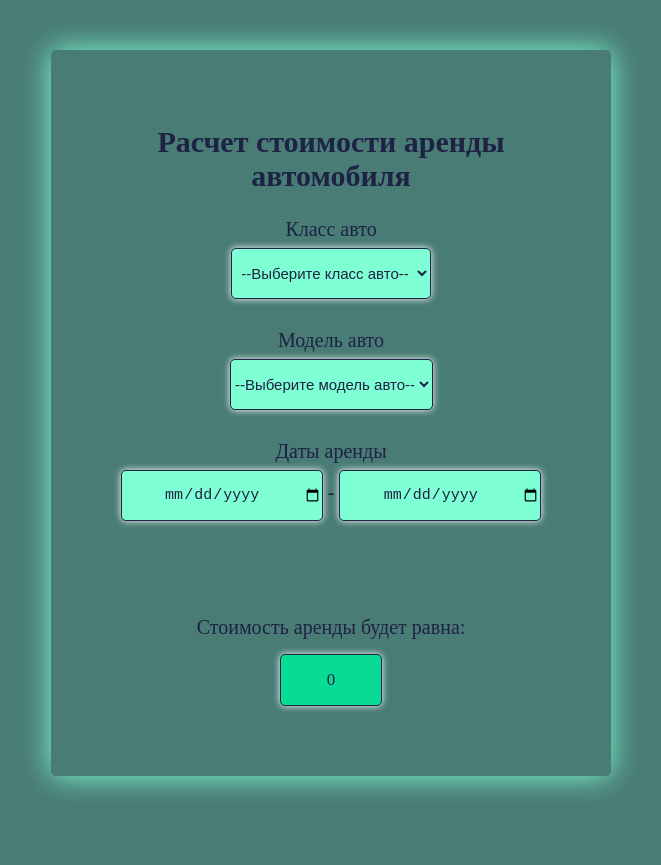
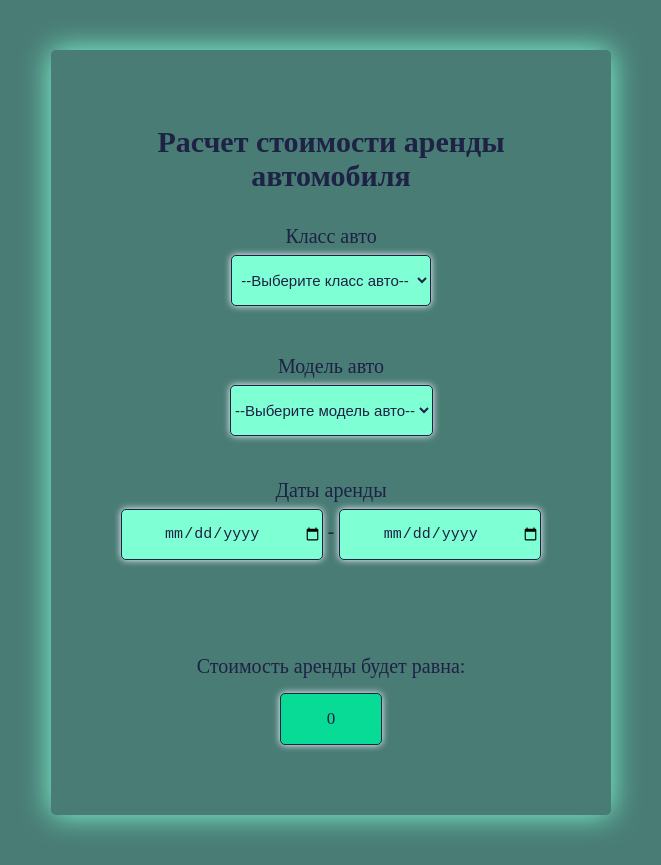
Before and after one commit to jsapro/cost-of-car-rental-calc-angular, an Angular app: page / in a window 1280 px wide. Shown: the whole page, without its empty margins (309-970 px from the left). Before the commit the page ends 826 px from the top, so only its background shows below. Built offline with nearby package versions, Linux system fonts and the light colour scheme.

Commit message:
change div to fieldset

```diff
--- a/src/app/app.component.css
+++ b/src/app/app.component.css
@@ -32,6 +32,7 @@
   display: flex;
   flex-direction: column;
   align-items: center;
+  border: none;
 }
 
 .result-title {
--- a/src/app/app.component.html
+++ b/src/app/app.component.html
@@ -1,7 +1,7 @@
 <section class="calc">
   <h1>Расчет стоимости аренды автомобиля</h1>
 
-  <div class="dropdown-wrapper">
+  <fieldset class="dropdown-wrapper">
     <label for="classAuto" class="dropdown-title">Класс авто</label>
     <select
       id="classAuto"
@@ -13,9 +13,9 @@
       <option>--Выберите класс авто--</option>
       <option *ngFor="let car of cars">{{ car.name }}</option>
     </select>
-  </div>
+  </fieldset>
 
-  <div class="dropdown-wrapper">
+  <fieldset class="dropdown-wrapper">
     <label for="model" class="dropdown-title">Модель авто</label>
     <select
       id="model"
@@ -27,7 +27,7 @@
       <option>--Выберите модель авто--</option>
       <option *ngFor="let model of models">{{ model.name }}</option>
     </select>
-  </div>
+  </fieldset>
 
   <form>
     <p class="dropdown-title">Даты аренды</p>
```
